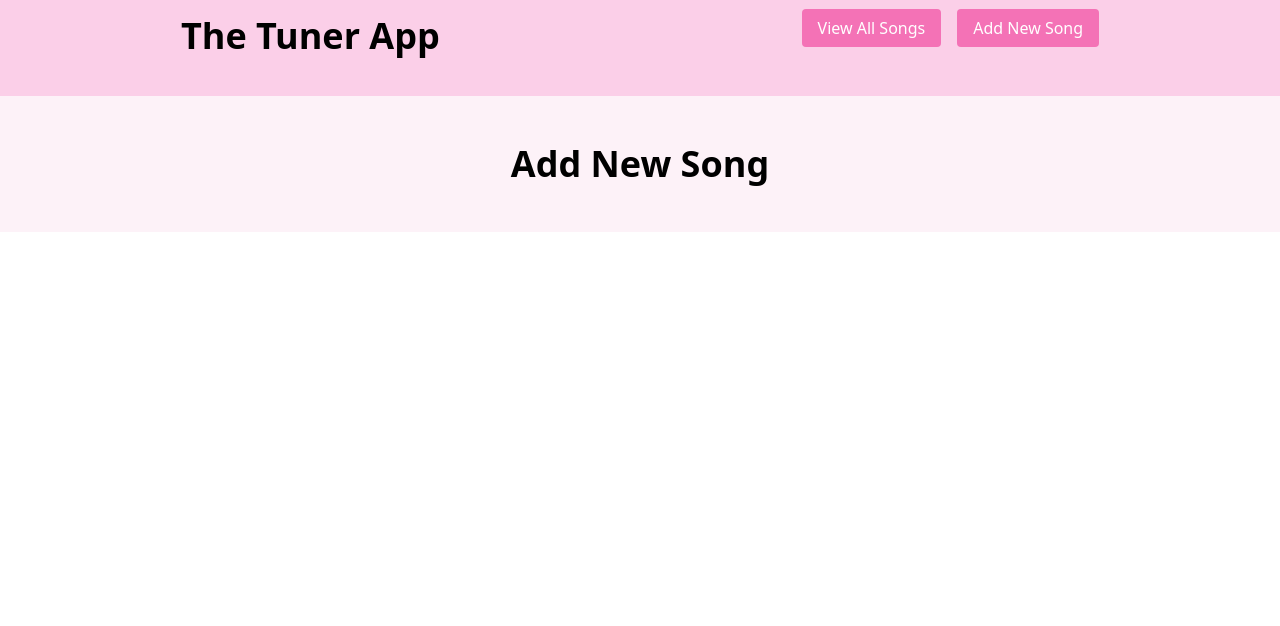
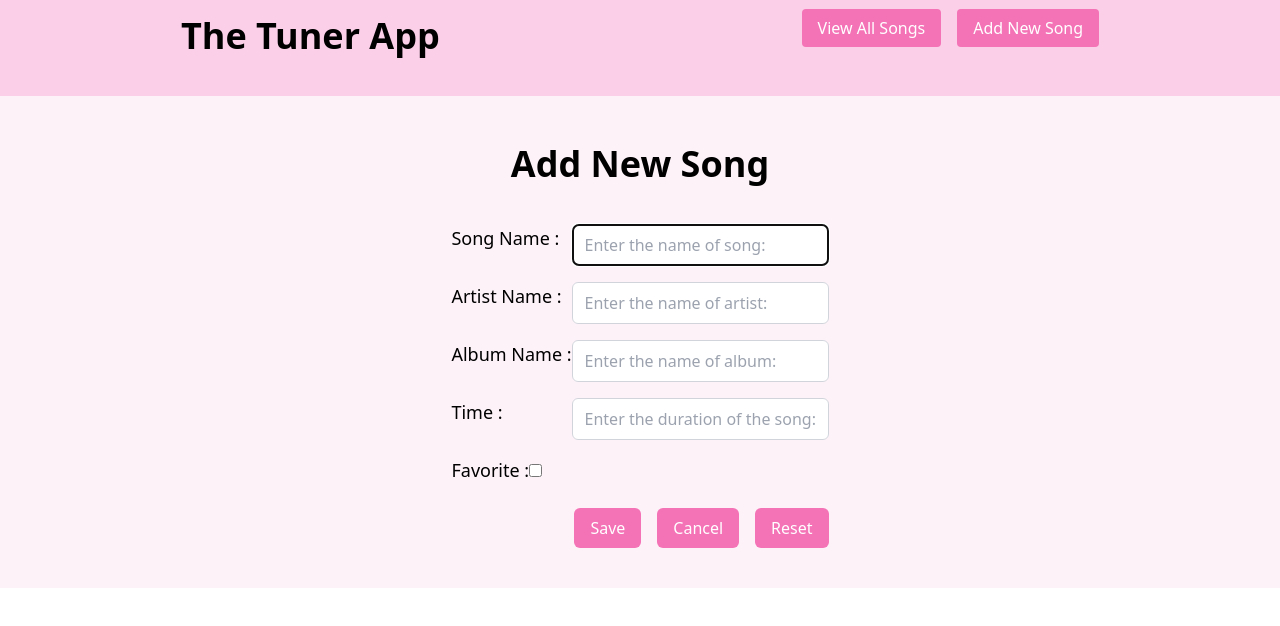
Before and after one commit to 9-3-pursuit/lab-express-sql-seed-read, a React (Create React App) app in the folder front-end/: page /songs/new in a window 1280 px wide. Shown: the top 626 px of the page. Built offline with nearby package versions, Linux system fonts and the light colour scheme.

Commit message:
completed new form

```diff
--- a/front-end/src/App.js
+++ b/front-end/src/App.js
@@ -24,6 +24,7 @@ function App() {
             <Route path="/songs/new" element={<New />} />
             <Route path="*" element={<FourOFour />} />
             <Route path="/songs/:id" element={<Show />} />
+            <Route path="/songs/:id/edit" element={<Edit />} />
           </Routes>
         </main>
       </BrowserRouter>
@@ -32,7 +33,3 @@ function App() {
 }
 
 export default App;
-
-/*
-              <Route path="/budgets/:index/edit" element={<Edit />} />
-*/
--- a/front-end/src/Components/SongEditForm.js
+++ b/front-end/src/Components/SongEditForm.js
@@ -0,0 +1,8 @@
+import React, { useState, useEffect } from "react";
+import { useNavigate } from "react-router-dom";
+
+function SongEditForm() {
+  return <h1>ddd</h1>;
+}
+
+export default SongEditForm;
--- a/front-end/src/Components/SongNewForm.js
+++ b/front-end/src/Components/SongNewForm.js
@@ -1,5 +1,144 @@
+import React, { useState } from "react";
+import { useNavigate } from "react-router-dom";
+import axios from "axios";
+
 function SongNewForm() {
-  return null;
+  const [newSong, setNewSong] = useState({
+    name: "",
+    artist: "",
+    album: "",
+    time: "",
+    is_favorite: false,
+  });
+
+  let navigate = useNavigate();
+
+  function handleSubmit(event) {
+    event.preventDefault();
+    axios
+      .post(`${process.env.REACT_APP_API_URL}/songs`, newSong)
+      .then(() => {
+        navigate("/songs");
+      })
+      .catch((error) => {
+        console.log(error);
+        navigate("/not-found");
+      });
+  }
+
+  function handleTextChange(event) {
+    setNewSong({ ...newSong, [event.target.id]: event.target.value });
+  }
+
+  function handleCheckboxChange(event) {
+    setNewSong({ ...newSong, is_favorite: event.target.checked });
+  }
+
+  return (
+    <div className="p-4 bg-pink-50">
+      <form onSubmit={handleSubmit} className="space-y-4">
+        <div className="flex justify-between w-full">
+          <label htmlFor="name" className="mb-2 text-lg font-medium">
+            Song Name :{" "}
+          </label>
+          <input
+            id="name"
+            type="text"
+            required
+            autoFocus
+            placeholder="Enter the name of song:"
+            className="py-2 px-3 border border-gray-300 rounded-md"
+            title="Name of the Song is required"
+            onChange={handleTextChange}
+            value={newSong.name}
+          />
+        </div>
+
+        <div className="flex justify-between w-full">
+          <label htmlFor="artist" className="mb-2 text-lg font-medium">
+            Artist Name :{" "}
+          </label>
+          <input
+            id="artist"
+            type="text"
+            required
+            placeholder="Enter the name of artist:"
+            className="py-2 px-3 border border-gray-300 rounded-md"
+            title="Artist is required"
+            onChange={handleTextChange}
+            value={newSong.artist}
+          />
+        </div>
+
+        <div className="flex justify-between w-full">
+          <label htmlFor="album" className="mb-2 text-lg font-medium">
+            Album Name :{" "}
+          </label>
+          <input
+            id="album"
+            type="text"
+            className="py-2 px-3 border border-gray-300 rounded-md"
+            placeholder="Enter the name of album:"
+            onChange={handleTextChange}
+            value={newSong.album}
+          />
+        </div>
+
+        <div className="flex justify-between w-full">
+          <label htmlFor="time" className="mb-2 text-lg font-medium">
+            Time :{" "}
+          </label>
+          <input
+            id="time"
+            className="py-2 px-3 border border-gray-300 rounded-md"
+            type="text"
+            placeholder="Enter the duration of the song:"
+            onChange={handleTextChange}
+            value={newSong.time}
+          />
+        </div>
+
+        <div className="flex justify-between w-full">
+          <label
+            htmlFor="is_favorite"
+            className="flex items-center mb-2 text-lg font-medium"
+          >
+            Favorite : {" "}
+            <input
+              id="is_favorite"
+              type="checkbox"
+              className="mr-2"
+              onChange={handleCheckboxChange}
+            />
+          </label>
+        </div>
+
+        <div className="flex items-center justify-end space-x-4">
+          <button
+            type="submit"
+            onSubmit={handleSubmit}
+            className="px-4 py-2 text-white bg-pink-400 rounded-md hover:bg-pink-600 focus:outline-none focus:ring-2 focus:ring-indigo-500 focus:ring-offset-2"
+          >
+            Save
+          </button>
+          <button
+            type="button"
+            onClick={() => navigate("/songs")}
+            className="px-4 py-2 text-white bg-pink-400 rounded-md hover:bg-pink-600 focus:outline-none focus:ring-2 focus:ring-gray-500 focus:ring-offset-2"
+          >
+            Cancel
+          </button>
+          <button
+            type="reset"
+            className="px-4 py-2 text-white bg-pink-400 rounded-md hover:bg-pink-600 focus:outline-none focus:ring-2 focus:ring-indigo-500 focus:ring-offset-2"
+          >
+            {" "}
+            Reset
+          </button>
+        </div>
+      </form>
+    </div>
+  );
 }
 
 export default SongNewForm;
--- a/front-end/src/Pages/Edit.js
+++ b/front-end/src/Pages/Edit.js
@@ -0,0 +1,11 @@
+import SongEditForm from "../Components/SongEditForm";
+function Edit() {
+  return (
+    <div className="flex flex-col items-center m-6 p-6 justify-center bg-pink-50">
+      <h1 className="text-4xl font-bold mb-6"> Edit Song</h1>
+      <SongEditForm />
+    </div>
+  );
+}
+
+export default Edit;
```
